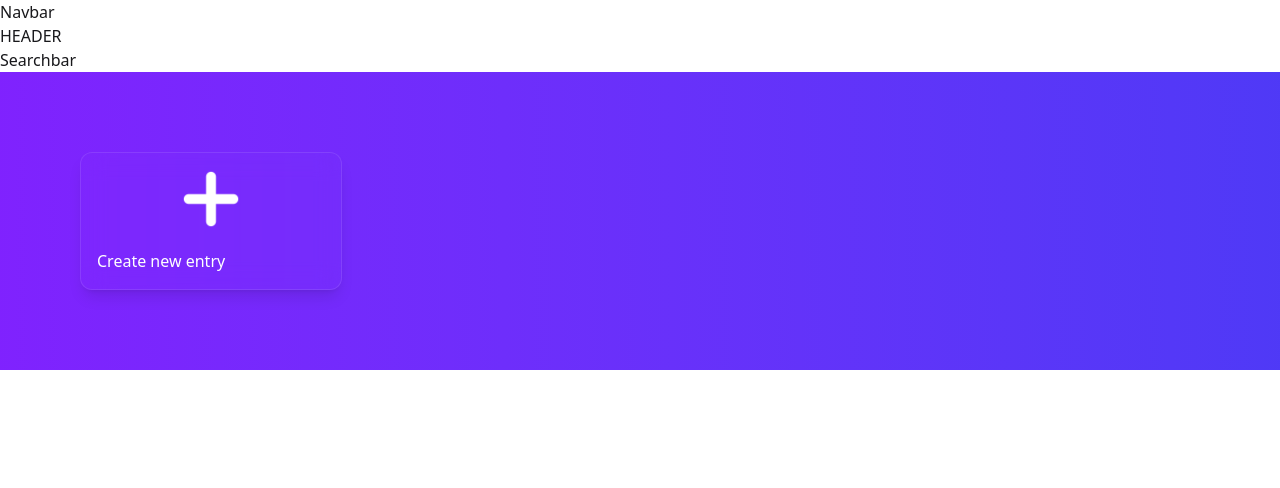
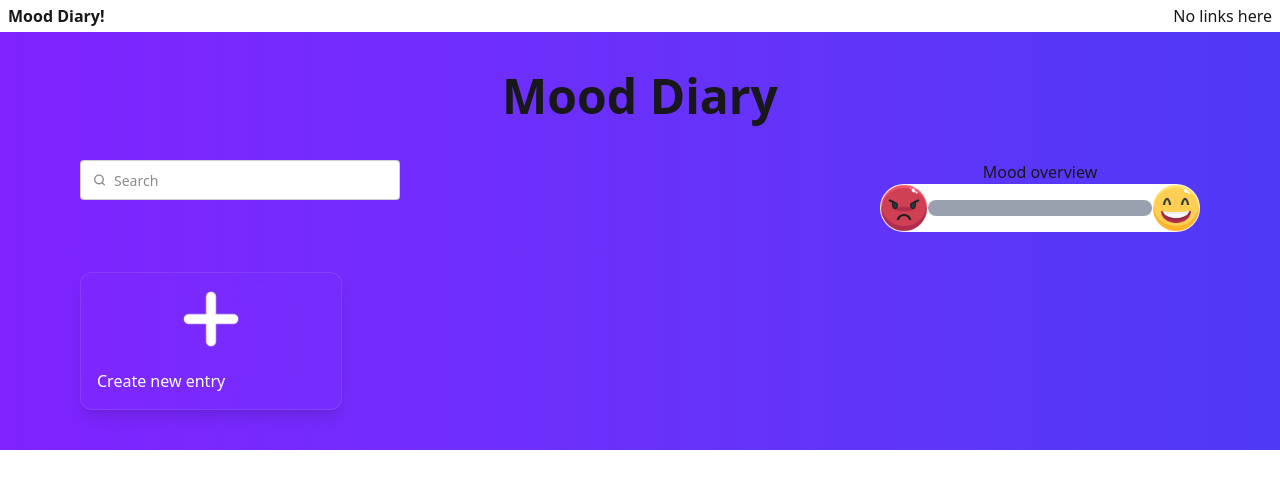
Before and after one commit to LukasF7889/mood-tracker-diary, a React (Vite) app: page / in a window 1280 px wide. Shown: the top 488 px of the page. Built offline with nearby package versions, Linux system fonts and the light colour scheme.

Commit message:
Added search and mood overview

```diff
--- a/src/App.css
+++ b/src/App.css
@@ -27,5 +27,6 @@
     cursor: auto !important;
     color: white !important;
     background-color: transparent !important;
+    border: none !important;
   }
 }
--- a/src/App.jsx
+++ b/src/App.jsx
@@ -1,23 +1,31 @@
-import { useState, useEffect, useReducer } from "react";
+import { useState } from "react";
 import viteLogo from "/vite.svg";
 import Navbar from "./components/Navbar";
 import Header from "./components/Header";
 import Entrylist from "./components/Entrylist";
 import Searchbar from "./components/Searchbar";
 import useLocalStorage from "./hooks/useLocalStorage";
+import Analysis from "./components/Analysis";
 
 function App() {
+  const [filter, setFilter] = useState("");
+
   return (
     <>
       <nav>
         <Navbar />
       </nav>
-      <header>
-        <Header />
-      </header>
-      <main>
-        <Searchbar />
-        <Entrylist />
+
+      <main className="bg-gradient-to-r from-violet-600 to-indigo-600">
+        <header>
+          <Header />
+        </header>
+        <div className="flex flex-cols justify-between p10 px-20 align-middle">
+          <Searchbar filter={filter} setFilter={setFilter} />
+          <Analysis />
+        </div>
+
+        <Entrylist filter={filter} />
       </main>
     </>
   );
--- /dev/null
+++ b/src/components/Analysis.jsx
@@ -0,0 +1,51 @@
+import useLocalStorage from "../hooks/useLocalStorage";
+import imgMood1 from "../assets/angry.png";
+import imgMood5 from "../assets/lol.png";
+import { useEffect, useState } from "react";
+import { useEntry } from "../context/EntryContext";
+
+const Analysis = () => {
+  const { returnStorage } = useLocalStorage();
+  const [perc, setPerc] = useState(0);
+  const { lastEntry } = useEntry();
+
+  const moodChart = {
+    mood1: 1,
+    mood2: 2,
+    mood3: 3,
+    mood4: 4,
+    mood5: 5,
+  };
+
+  useEffect(() => {
+    const data = returnStorage();
+    let sum = 0;
+    for (let i = 0; i < data.length; i++) {
+      sum += moodChart[data[i].mood];
+    }
+    const avg = sum / data.length || 0;
+    const percentage = (100 / 5) * avg;
+    setPerc(percentage);
+    console.log(perc);
+  }, [lastEntry]);
+
+  return (
+    <>
+      <div className="flex flex-col w-[25vw] text-center">
+        <h2>Mood overview</h2>
+        <div className="bg-white rounded-full flex flex-cols justify-between items-center">
+          <img className="size-[3rem]" src={imgMood1} />
+          <div className="rounded-full w-full h-4 bg-gray-400">
+            <div
+              style={{ width: `${perc}%` }}
+              className={`rounded-full h-4 bg-amber-300`}
+            ></div>
+          </div>
+          <img className="size-[3rem]" src={imgMood5} />
+        </div>
+      </div>
+    </>
+  );
+};
+
+export default Analysis;
--- a/src/components/Entrydetail.jsx
+++ b/src/components/Entrydetail.jsx
@@ -10,7 +10,6 @@ const Entrydetail = () => {
   const { closeModal } = useModal();
   const { entry, dispatch, setLastEntry, entryMode } = useEntry();
   const [error, setError] = useState(null);
-  const { returnStorage } = useLocalStorage();
 
   const customSelectStyles = {
     control: (base, state) => ({
@@ -100,7 +99,7 @@ const Entrydetail = () => {
       closeModal();
       setTimeout(() => {
         dispatch({ type: "RESET" });
-      }, 1000);
+      }, 10);
     } else {
       setError("Title & description can't be empty :(");
     }
@@ -172,7 +171,21 @@ const Entrydetail = () => {
             onChange={selectValues}
             value={entry.categories}
           />
-          {/* Show categories if create is off */}
+        </div>
+
+        <div
+          className={`flex justify-between items-center ${
+            entry.title === "" ? "hidden" : "block"
+          }`}
+          ref={moodRef}
+        >
+          <MoodSelector
+            className="p-4"
+            entry={entry}
+            dispatch={dispatch}
+            moodRef={moodRef}
+          />
+          {/* Display categories here only if in read mode */}
           <div className={entryMode === "read" ? "block" : "hidden"}>
             {Array.isArray(entry.categories) &&
               entry.categories.map((cat, index) => (
@@ -184,18 +197,6 @@ const Entrydetail = () => {
                 </div>
               ))}
           </div>
-        </div>
-
-        <div
-          className={`flex gap-4 ${entry.title === "" ? "hidden" : "block"}`}
-          ref={moodRef}
-        >
-          <MoodSelector
-            className="p-4"
-            entry={entry}
-            dispatch={dispatch}
-            moodRef={moodRef}
-          />
         </div>
 
         <textarea
--- a/src/components/Entrylist.jsx
+++ b/src/components/Entrylist.jsx
@@ -4,7 +4,7 @@ import { useModal } from "../context/ModalContext";
 import ModalComponent from "./ModalComponent";
 import { useEntry } from "../context/EntryContext";
 
-const Entrylist = () => {
+const Entrylist = ({ filter }) => {
   const { openModal } = useModal();
   const { setEntryMode, dispatch } = useEntry();
 
@@ -16,9 +16,9 @@ const Entrylist = () => {
 
   return (
     <>
-      <div className="bg-gradient-to-r from-violet-600 to-indigo-600">
+      <div className="">
         {/* GRID WITH ENTRIES */}
-        <div className="grid grid-cols-1 md:grid-cols-2 lg:grid-cols-3 xl:grid-cols-4 2xl:grid-cols-5 p-20 gap-6">
+        <div className="grid grid-cols-1 md:grid-cols-2 lg:grid-cols-3 xl:grid-cols-4 2xl:grid-cols-5 p-10 px-20 gap-6">
           {/* <div
 
           // className="card w-full h-full p-4 rounded-xl shadow-lg border cursor-pointer border-white/20 backdrop-blur-md bg-white/10 text-white hover:bg-white/20 hover:-translate-1 transition duration-500 ease-in-out">
@@ -31,7 +31,7 @@ const Entrylist = () => {
             <img src={add} className="w-15 self-center" alt="Plus Icon" />
             Create new entry
           </button>
-          <LoadEntries />
+          <LoadEntries filter={filter} />
         </div>
       </div>
       <ModalComponent />
--- a/src/components/Header.jsx
+++ b/src/components/Header.jsx
@@ -1,7 +1,7 @@
 const Header = () => {
   return (
     <>
-      <p>HEADER</p>
+      <h1 className="text-5xl font-extrabold text-center py-10">Mood Diary</h1>
     </>
   );
 };
--- a/src/components/LoadEntries.jsx
+++ b/src/components/LoadEntries.jsx
@@ -9,7 +9,7 @@ import imgMood5 from "../assets/lol.png";
 import { useModal } from "../context/ModalContext";
 import ModalComponent from "./ModalComponent";
 
-const LoadEntries = () => {
+const LoadEntries = ({ filter }) => {
   const { openModal } = useModal();
   const { returnStorage } = useLocalStorage();
   const { lastEntry, dispatch, entryMode, setEntryMode } = useEntry();
@@ -62,6 +62,7 @@ const LoadEntries = () => {
   return (
     <>
       {data
+        .filter((e) => e.title.includes(filter))
         .sort((first, second) => {
           return new Date(second.createdAt) - new Date(first.createdAt);
         })
@@ -86,7 +87,6 @@ const LoadEntries = () => {
                 {e.content.length > 100 ? "..." : null}
               </p>
               <div className="card-actions justify-start ">
-                {console.log(e.categories)}
                 {Array.isArray(e.categories) &&
                   e.categories.map((cat, index) => (
                     <div key={index} className="badge badge-outline">
--- a/src/components/MoodSelector.jsx
+++ b/src/components/MoodSelector.jsx
@@ -28,7 +28,7 @@ const MoodSelector = ({ entry, dispatch, moodRef }) => {
   useEffect(() => {
     // Call the function once the entry.mood state changes
     styleMoodButtons();
-  }, [entry.mood]);
+  }, [entry.mood, entryMode]);
 
   const styleMoodButtons = () => {
     const buttons = moodRef.current?.querySelectorAll("button");
--- a/src/components/Navbar.jsx
+++ b/src/components/Navbar.jsx
@@ -1,7 +1,10 @@
 const Navbar = () => {
   return (
     <>
-      <p>Navbar</p>
+      <div className="flex flex-cols justify-between px-2 py-1">
+        <p className="font-bold">Mood Diary!</p>
+        <p>No links here</p>
+      </div>
     </>
   );
 };
--- a/src/components/Searchbar.jsx
+++ b/src/components/Searchbar.jsx
@@ -1,7 +1,41 @@
-const Searchbar = () => {
+import { useState, useEffect } from "react";
+
+const Searchbar = ({ filter, setFilter }) => {
+  const [inputTxt, setInputTxt] = useState("");
+
+  useEffect(() => {
+    setFilter(inputTxt);
+  }, [inputTxt]);
+  console.log(filter);
   return (
     <>
-      <p>Searchbar</p>
+      <label className="input">
+        <svg
+          className="h-[1em] opacity-50"
+          xmlns="http://www.w3.org/2000/svg"
+          viewBox="0 0 24 24"
+        >
+          <g
+            strokeLinejoin="round"
+            strokeLinecap="round"
+            strokeWidth="2.5"
+            fill="none"
+            stroke="currentColor"
+          >
+            <circle cx="11" cy="11" r="8"></circle>
+            <path d="m21 21-4.3-4.3"></path>
+          </g>
+        </svg>
+        <input
+          type="search"
+          required
+          value={inputTxt}
+          onChange={(e) => {
+            setInputTxt(e.target.value);
+          }}
+          placeholder="Search"
+        />
+      </label>
     </>
   );
 };
--- a/src/hooks/useLocalStorage.jsx
+++ b/src/hooks/useLocalStorage.jsx
@@ -42,8 +42,6 @@ const useLocalStorage = () => {
       const newData = storedData.filter(
         (e) => String(e.id) !== String(entry.id)
       );
-      console.log(entry.id);
-      console.log(storedData);
       localStorage.setItem("entries", JSON.stringify(newData));
       setData(newData);
     } catch (err) {
```
